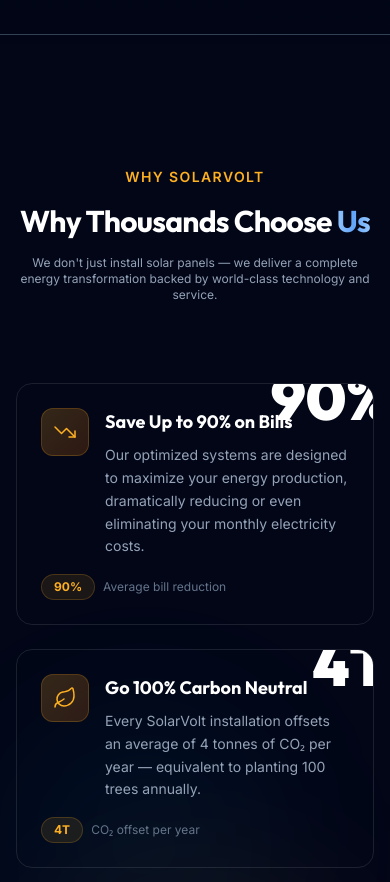
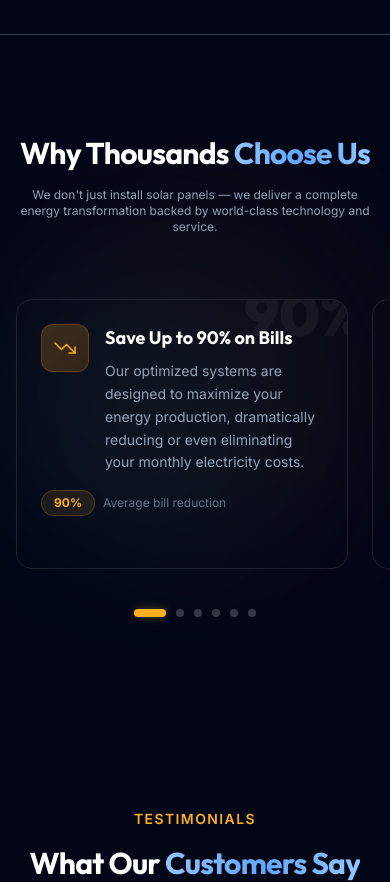
Before and after one commit to lazimn1/Solar-panel-web-page, a React (Vite) app: page / in a window 390 px wide. Shown: the part 3580-4462 px from the top of the page. Built offline with nearby package versions, Linux system fonts and the light colour scheme.

Commit message:
Why Us changed

```diff
--- a/src/components/WhyUs.jsx
+++ b/src/components/WhyUs.jsx
@@ -19,7 +19,7 @@ const reasons = [
   {
     icon: Award,
     title: 'Industry-Leading Warranty',
-    desc: 'We back our products with the industry\'s most comprehensive warranty: 25 years on panels, 10 years on inverters, and 5 years on workmanship.',
+    desc: "We back our products with the industry's most comprehensive warranty: 25 years on panels, 10 years on inverters, and 5 years on workmanship.",
     stat: '25yr',
     statLabel: 'Full warranty',
   },
@@ -40,7 +40,7 @@ const reasons = [
   {
     icon: HeartHandshake,
     title: 'Dedicated Local Support',
-    desc: '400+ certified technicians nationwide. We\'re always just a call away for monitoring, maintenance, and emergency repairs.',
+    desc: "400+ certified technicians nationwide. We're always just a call away for monitoring, maintenance, and emergency repairs.",
     stat: '400+',
     statLabel: 'Local technicians',
   },
@@ -48,10 +48,20 @@ const reasons = [
 
 export default function WhyUs() {
   const [visible, setVisible] = useState({});
-  const refs = useRef([]);
+  const itemRefs = useRef([]);
+  const scrollRef = useRef(null);
 
+  const [activeIndex, setActiveIndex] = useState(0);
+  const [maxIndex, setMaxIndex] = useState(0);
+
+  // Swipe/Drag State for Mobile
+  const [isDragging, setIsDragging] = useState(false);
+  const [startX, setStartX] = useState(0);
+  const [scrollLeftPos, setScrollLeftPos] = useState(0);
+
+  // Intersection Observer for the fade-up animations
   useEffect(() => {
-    const observers = refs.current.map((ref, i) => {
+    const observers = itemRefs.current.map((ref, i) => {
       const obs = new IntersectionObserver(([e]) => {
         if (e.isIntersecting) setVisible(prev => ({ ...prev, [i]: true }));
       }, { threshold: 0.15 });
@@ -61,43 +71,148 @@ export default function WhyUs() {
     return () => observers.forEach(o => o.disconnect());
   }, []);
 
+  // Determine Max Pagination Dots
+  useEffect(() => {
+    const calculateMaxIndex = () => {
+      // If we are on tablet/desktop (>= 768px), we don't need pagination dots
+      if (window.innerWidth >= 768) {
+        setMaxIndex(0);
+        setIsDragging(false); // Cancel any active drags on resize
+      } else {
+        // On mobile, every single item is a page since we show 1 at a time (centered)
+        setMaxIndex(reasons.length - 1);
+      }
+    };
+
+    calculateMaxIndex();
+    window.addEventListener('resize', calculateMaxIndex);
+    return () => window.removeEventListener('resize', calculateMaxIndex);
+  }, []);
+
+  // Update active dot based on which item is closest to the CENTER of the screen
+  const handleScroll = () => {
+    if (!scrollRef.current || window.innerWidth >= 768) return;
+    const container = scrollRef.current;
+
+    // Check if we're at the absolute end of the scroll container
+    const isAtEnd = Math.abs(container.scrollWidth - container.clientWidth - container.scrollLeft) < 5;
+    if (isAtEnd) {
+      setActiveIndex(maxIndex);
+      return;
+    }
+
+    const scrollLeft = container.scrollLeft;
+    const containerCenter = scrollLeft + (container.clientWidth / 2);
+    const firstItem = container.children[0];
+
+    if (!firstItem) return;
+
+    let closestIndex = 0;
+    let minDistance = Infinity;
+
+    // Find the item whose center is closest to the container's center
+    Array.from(container.children).forEach((item, index) => {
+      const itemCenter = (item.offsetLeft - firstItem.offsetLeft) + (item.clientWidth / 2);
+      const distance = Math.abs(containerCenter - itemCenter);
+
+      if (distance < minDistance) {
+        minDistance = distance;
+        closestIndex = index;
+      }
+    });
+
+    setActiveIndex(closestIndex);
+  };
+
+  // --- Swiping Logic Handlers (Mobile Only) ---
+  const handleMouseDown = (e) => {
+    if (window.innerWidth >= 768) return; // Disable dragging on tablet/desktop grid
+    setIsDragging(true);
+    setStartX(e.pageX - scrollRef.current.offsetLeft);
+    setScrollLeftPos(scrollRef.current.scrollLeft);
+  };
+
+  const handleMouseLeave = () => setIsDragging(false);
+  const handleMouseUp = () => setIsDragging(false);
+
+  const handleMouseMove = (e) => {
+    if (!isDragging || window.innerWidth >= 768) return;
+    e.preventDefault();
+    const x = e.pageX - scrollRef.current.offsetLeft;
+    const walk = (x - startX) * 1.5; // Swiping speed multiplier
+    scrollRef.current.scrollLeft = scrollLeftPos - walk;
+  };
+
+  // Scroll to center a specific index via pagination dots
+  const scrollTo = (index) => {
+    if (!scrollRef.current || !scrollRef.current.children[index]) return;
+    const container = scrollRef.current;
+    const item = container.children[index];
+    const firstItem = container.children[0];
+
+    // Calculate the exact scroll position to center this specific item
+    const itemOffset = item.offsetLeft - firstItem.offsetLeft;
+    const scrollPosition = itemOffset - (container.clientWidth / 2) + (item.clientWidth / 2);
+
+    container.scrollTo({
+      left: scrollPosition,
+      behavior: 'smooth'
+    });
+  };
+
   return (
-    <section id="why-us" className="py-28 relative overflow-hidden">
+    <section id="why-us" className="py-20 relative overflow-hidden">
       {/* Background decoration */}
       <div className="absolute right-0 top-1/2 -translate-y-1/2 w-96 h-96 bg-solar-500/5 rounded-full blur-3xl" />
       <div className="absolute left-0 top-1/3 w-72 h-72 bg-sky-500/5 rounded-full blur-3xl" />
 
-      <div className="max-w-7xl mx-auto px-4 sm:px-6 lg:px-8">
+      <div className="max-w-7xl mx-auto px-4 sm:px-6 lg:px-8 relative z-10">
         {/* Header */}
-        <div className="text-center mb-20">
-          <span className="text-solar-400 font-semibold text-sm tracking-widest uppercase mb-4 block">Why SolarVolt</span>
+        <div className="text-center mb-16">
           <h2 className="section-heading">
-            Why Thousands Choose <span className="gradient-text">Us</span>
+            Why Thousands <span className="gradient-text">Choose Us</span>
           </h2>
           <p className="section-sub">
             We don't just install solar panels — we deliver a complete energy transformation backed by world-class technology and service.
           </p>
         </div>
 
-        <div className="grid md:grid-cols-2 lg:grid-cols-3 gap-6">
+        {/* Layout Container: Slider on Mobile -> Grid on Tablet/Desktop */}
+        <div
+          ref={scrollRef}
+          onScroll={handleScroll}
+          onMouseDown={handleMouseDown}
+          onMouseLeave={handleMouseLeave}
+          onMouseUp={handleMouseUp}
+          onMouseMove={handleMouseMove}
+          className={`
+            flex md:grid md:grid-cols-2 lg:grid-cols-3
+            overflow-x-auto md:overflow-visible
+            gap-6 pb-8 md:pb-0
+            -mx-4 px-4 md:mx-0 md:px-0
+            [&::-webkit-scrollbar]:hidden [-ms-overflow-style:none] [scrollbar-width:none]
+            ${isDragging ? 'snap-none cursor-grabbing select-none' : 'snap-x snap-mandatory cursor-grab md:cursor-auto'}
+          `}
+        >
           {reasons.map((r, i) => {
             const Icon = r.icon;
             return (
               <div
                 key={r.title}
-                ref={el => refs.current[i] = el}
-                className={`relative group p-6 rounded-2xl border border-white/10 bg-white/3 hover:bg-white/8 hover:border-solar-400/30 transition-all duration-700 overflow-hidden ${
+                ref={el => itemRefs.current[i] = el}
+                // width is 85vw on mobile to peek adjacent slides, auto-sized by grid on desktop
+                className={`shrink-0 w-[85vw] sm:w-[360px] md:w-auto snap-center md:snap-align-none relative p-6 rounded-2xl border border-white/10 bg-white/3 hover:bg-white/8 hover:border-solar-400/30 transition-all duration-700 overflow-hidden ${
                   visible[i] ? 'opacity-100 translate-y-0' : 'opacity-0 translate-y-12'
                 }`}
                 style={{ transitionDelay: `${i * 80}ms` }}
               >
                 {/* Stat watermark */}
-                <div className="absolute -right-4 -top-4 font-display font-black text-6xl text-white/3 select-none group-hover:text-white/6 transition-colors">
+                <div className="absolute -right-4 -top-4 font-display font-black text-6xl text-white/5 select-none group-hover:text-white/10 transition-colors pointer-events-none">
                   {r.stat}
                 </div>
 
-                <div className="flex items-start gap-4">
-                  <div className="w-12 h-12 rounded-xl bg-gradient-to-br from-solar-400/20 to-solar-600/20 border border-solar-400/20 flex items-center justify-center flex-shrink-0 group-hover:border-solar-400/50 transition-colors">
+                <div className="flex items-start gap-4 relative z-10">
+                  <div className="w-12 h-12 rounded-xl bg-gradient-to-br from-solar-400/20 to-solar-600/20 border border-solar-400/20 flex items-center justify-center flex-shrink-0 group-hover:border-solar-400/50 transition-colors pointer-events-none">
                     <Icon className="w-6 h-6 text-solar-400" strokeWidth={1.5} />
                   </div>
                   <div>
@@ -107,7 +222,7 @@ export default function WhyUs() {
                 </div>
 
                 {/* Bottom stat pill */}
-                <div className="mt-4 flex items-center gap-2">
+                <div className="mt-4 flex items-center gap-2 relative z-10 pointer-events-none">
                   <span className="px-3 py-1 bg-solar-400/10 text-solar-400 text-xs font-bold rounded-full border border-solar-400/20">
                     {r.stat}
                   </span>
@@ -117,6 +232,24 @@ export default function WhyUs() {
             );
           })}
         </div>
+
+        {/* Pagination Dots (Mobile Only) */}
+        {maxIndex > 0 && (
+          <div className="flex md:hidden justify-center items-center gap-2.5 mt-2">
+            {Array.from({ length: maxIndex + 1 }).map((_, i) => (
+              <button
+                key={i}
+                onClick={() => scrollTo(i)}
+                className={`h-2 rounded-full transition-all duration-500 ${
+                  activeIndex === i
+                    ? 'w-8 bg-solar-400 shadow-[0_0_10px_rgba(250,204,21,0.3)]'
+                    : 'w-2 bg-white/20 hover:bg-white/40'
+                }`}
+                aria-label={`Go to slide ${i + 1}`}
+              />
+            ))}
+          </div>
+        )}
       </div>
     </section>
   );
```
